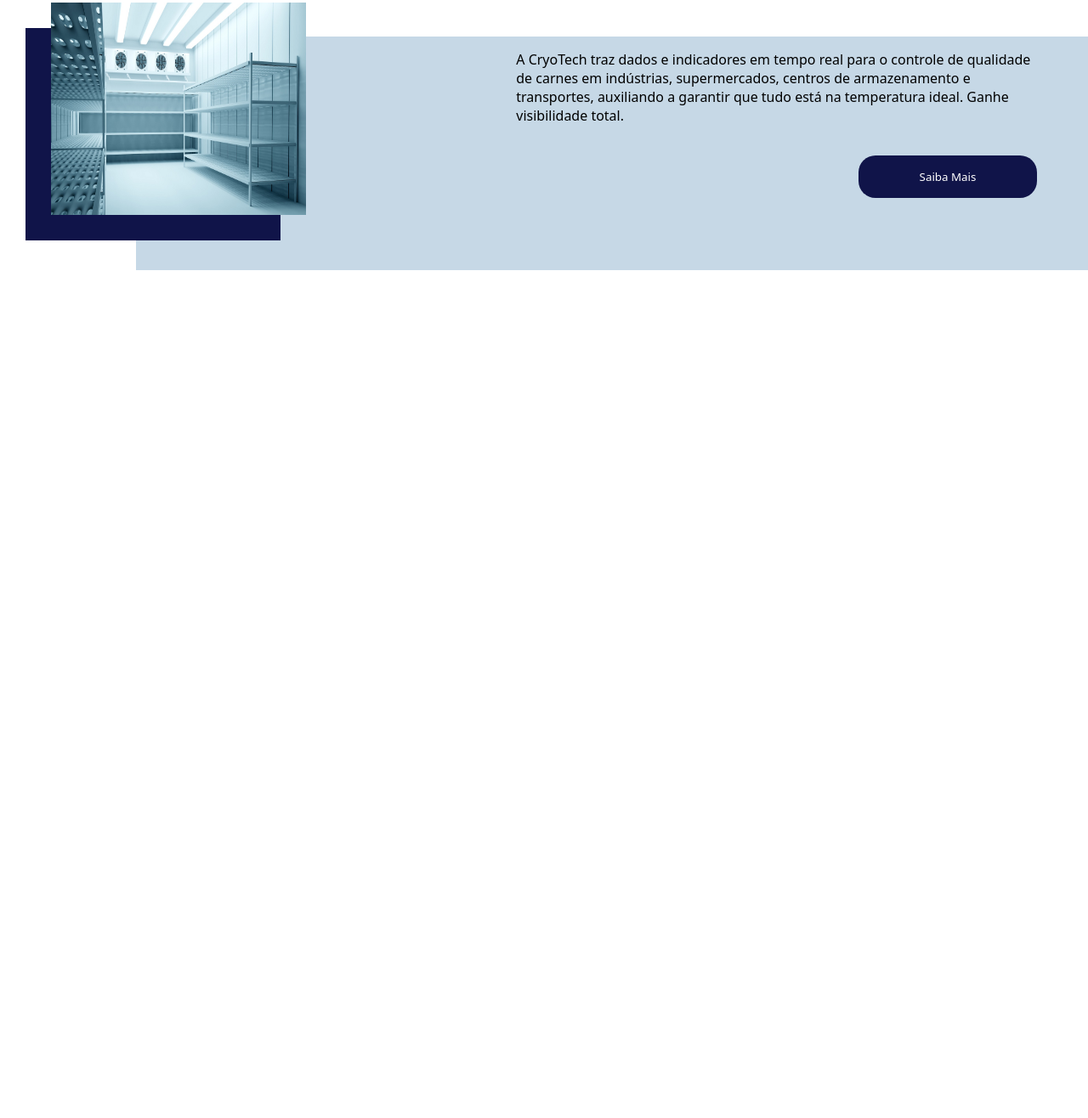
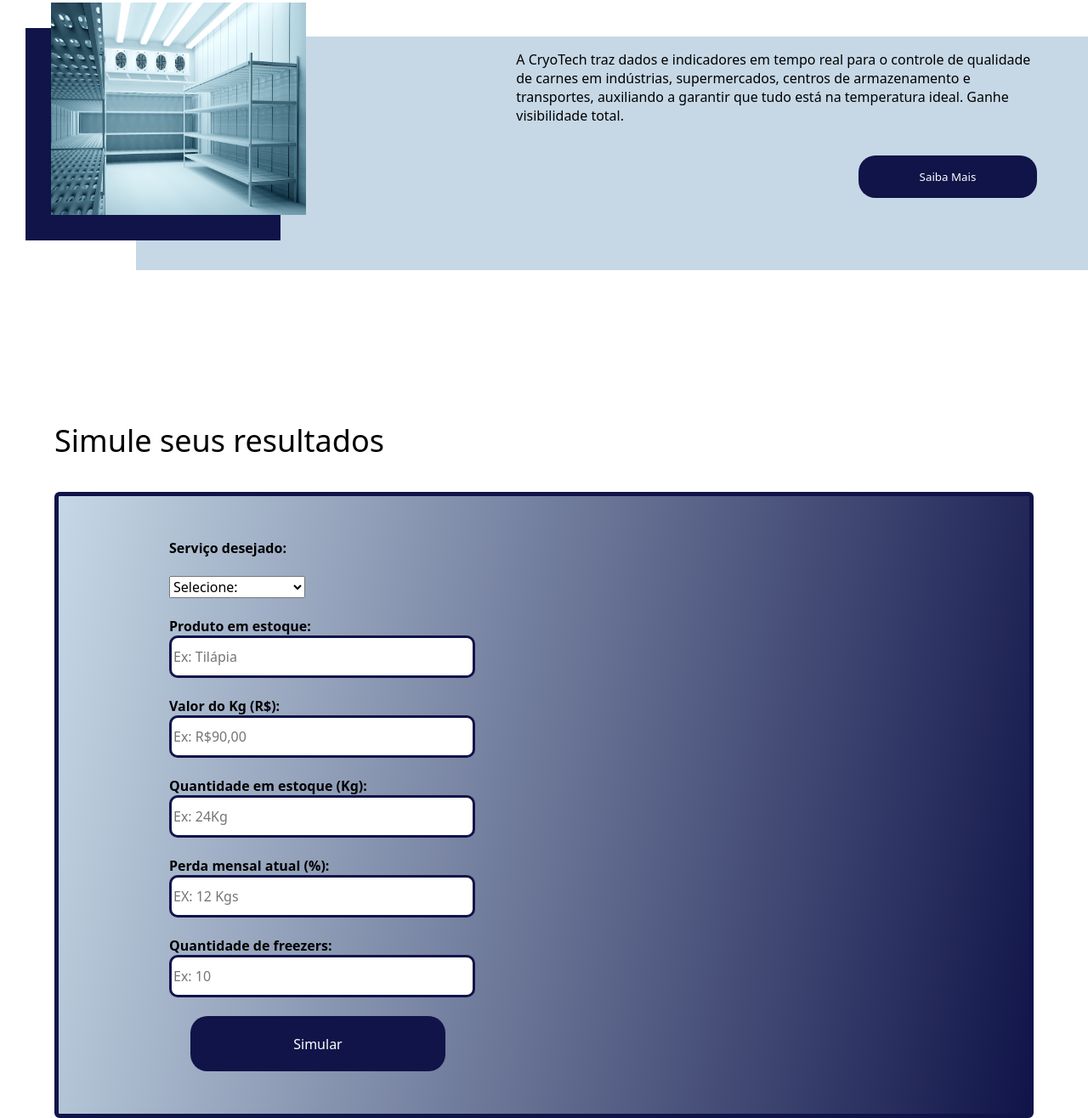
Before and after one commit to mtrbz/CryoTech, a plain HTML site: page Projeto PI/Site/inicial.html in a window 1280 px wide. Shown: the part 1576-2892 px from the top of the page at 85% size. Before the commit the page ends 1914 px from the top, so only its background shows below. Drawn offline with Linux system fonts and the light colour scheme.

Commit message:
Atualização da página inicial (Calculadora)

```diff
--- a/Projeto PI/Site/css/cryo.css
+++ b/Projeto PI/Site/css/cryo.css
@@ -239,9 +239,8 @@ body {
     width: 100%;
     background-color: #c6d8e6;
     padding: 30px 20px;
-  text-align: center;
-  font-family: system-ui, sans-serif;
-
+    text-align: center;
+    font-family: system-ui, sans-serif;
 }
 
 .container-coneca h2 {
@@ -384,9 +383,75 @@ padding: 15px 0 0 20px;
     border: none;
 }
 
+/* fim de solução home */
 
+/* Início calculadora */
 
-/* fim de solução home */
+.titulo-calculadora {
+    display: flex;
+    margin-left: 5%;
+    font-size: 36px;
+    margin-top: 120px;
+}
+.calculadora {
+    display: flex;
+    justify-content: center;
+}
+
+.calculadora .container {
+    display: flex;
+    border: solid 5px #101449;
+    border-radius: 6px;
+    width: 90%;
+    padding: 30px;
+    flex-direction: row;
+    justify-content: space-between;
+    background: linear-gradient(100deg, #c6d8e6, #101449);
+}
+
+.calculadora .formulario {
+    display: flex;
+    flex-direction: column;
+    margin: 20px;
+    margin-left: 100px;
+}
+
+.calculadora label {
+    font-weight: bold;
+}
+
+.calculadora input {
+    width: 360px;
+    height: 50px;
+    border: none;
+    background-color: #ffffff;
+    font-size: 16px;
+    border-radius: 10px;
+    border: #101449 solid 3px;
+}
+
+.calculadora button {
+    width: 300px;
+    height: 65px;
+    border: none;
+    border-radius: 20px;
+    background-color: #101449;
+    color: #FFFF;
+    font-size: 16px;
+    margin-left: 25px;
+}
+
+.calculadora button:hover {
+    background-color: #182080;
+    transition: 0.3s;
+}
+
+.calculadora select {
+    width: 160px;
+    font-size: 16px;
+}
+
+/* Fim calculadora */
 
 /* login */
 
--- a/Projeto PI/Site/inicial.html
+++ b/Projeto PI/Site/inicial.html
@@ -104,9 +104,107 @@
     </div>
   </div>
   </div>
+
+  <div class="titulo-calculadora"><p>Simule seus resultados</p></div>
+  <div class="calculadora">
+    <div class="container">
+      <div class="formulario">
+
+        <label for="select_servico">Serviço desejado:</label>
+        <br>
+        <select id="select_servico">
+          <option value="1" selected disabled>Selecione:</option>
+          <option>Transporte</option>
+          <option>Frigorífico</option>
+          <option>Câmara fria</option>
+        </select>
+        <br>
+        <label for="input_nome">Produto em estoque:</label>
+        <input type="text" id="input_nome" placeholder="Ex: Tilápia">
+        <br>
+        <label for="input_valorKg">Valor do Kg (R$): </label>
+        <input type="number" id="input_valorKg" placeholder="Ex: R$90,00">
+        <br>
+        <label for="input_estoque">Quantidade em estoque (Kg): </label>
+        <input type="number" id="input_estoque" placeholder="Ex: 24Kg">
+        <br>
+        <label for="input_perda">Perda mensal atual (%): </label>
+        <input type="number" id="input_perda" placeholder="EX: 12 Kgs">
+        <br>
+        <label for="input_qtdFreezer">Quantidade de freezers: </label>
+        <input type="number" id="input_qtdFreezer" placeholder="Ex: 10">
+        <br>
+        <button onclick="calcular()">Simular</button>
+
+      </div>
+      <div class="resultado">
+        <p id="resultado"></p>
+      </div>
+    </div>
+  </div>
+</div>
+</body>
+</body>
 </body>
 <script>
   function cadastrar() {
     window.location.href = "cadastro.html";
   }
+
+  function calcular() {
+        var nome = input_nome.value;
+        var valorKg = Number(input_valorKg.value);
+        var estoqueKg = Number(input_estoque.value);
+        var pctPerda = Number(input_perda.value);
+        var qtdFreezer = Number(input_qtdFreezer.value);
+        var servico = select_servico.value;
+
+       if (!nome || valorKg == 0 || estoqueKg == 0 || pctPerda == 0 | qtdFreezer == 0 || servico == 1) {
+        alert('Por favor, preencha os dados corretamente.');
+        return;
+       }
+
+       var valorEstoque = valorKg * estoqueKg;
+       var perdaAtual = (pctPerda / 100) * valorEstoque;
+       var perdaComServico = perdaAtual * 0.2;
+
+       var valorServico = 0;
+       var taxaUnica = 0;
+
+       if (servico == 'Transporte') {
+        valorServico = 500 + (qtdFreezer * 60);
+        taxaUnica = 2000;
+       }
+
+       else if (servico == 'Frigorífico') {
+        valorServico = 1500 + (qtdFreezer * 40);
+        taxaUnica = 3500;
+       }
+
+       else if (servico == 'Câmara fria') {
+        valorServico = 2500 + (qtdFreezer * 20)
+        taxaUnica = 5000;
+       }
+
+       var estoquePreservado = valorEstoque - perdaAtual;
+       var estoquePreservadoServico = valorEstoque - perdaComServico - valorServico;
+       var economiaMensal = (perdaAtual - perdaComServico) - valorServico;
+
+       resultado.innerHTML = `
+       <b>Produto:</b> ${nome}<br>
+       valor total do estoque: R$${valorEstoque.toFixed(2)}<br><br>
+
+       <b>Situação atual:</b><br>
+       Perda mensal: R$${perdaAtual.toFixed(2)} (${pctPerda.toFixed(2)}% do estoque)<br>
+       Estoque aproveitado: R$${estoquePreservado.toFixed(2)}<br><br>
+
+       <b>Com nosso serviço</b><br>
+       Taxa única de implantação: R$${taxaUnica.toFixed(2)}<br>
+       Custo mensal do serviço: R$${valorServico.toFixed(2)}<br>
+       Perda reduzida: R$${perdaComServico.toFixed(2)}<br>
+       Estoque aproveitado: R$${estoquePreservadoServico.toFixed(2)}<br><br>
+
+       <b>Economia líquida mensal:</b> R$${economiaMensal.toFixed(2)}<br>
+       `;
+    }
 </script>
```
